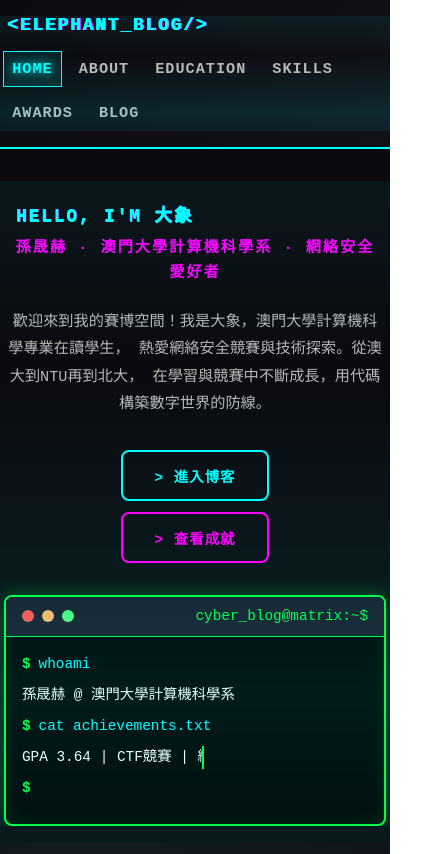
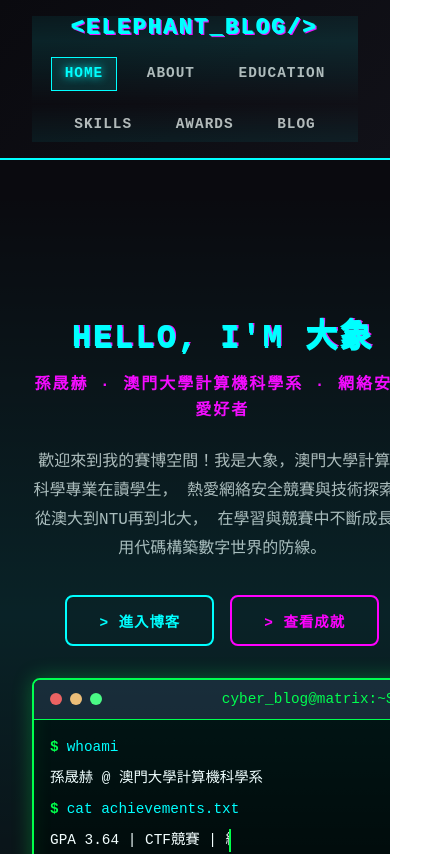
Before and after one commit to ElephantLikeCode/blog2, a React (Vite) app: page / in a window 390 px wide. Shown: the top 854 px of the page, 435 px wide, since content can reach past the window. Built offline with nearby package versions, Linux system fonts and the light colour scheme.

Commit message:
Remove outdated mobile responsiveness styles for skills section; streamline grid and card properties

```diff
--- a/src/components/Footer.css
+++ b/src/components/Footer.css
@@ -250,37 +250,6 @@
   }
 }
 
-@media (max-width: 600px) {
-  .footer-content {
-    grid-template-columns: 1fr;
-    gap: 1.2rem;
-    width: 100vw;
-    margin: 0;
-    padding: 0;
-    min-width: 0;
-    max-width: 100vw;
-  }
-  .footer-links {
-    flex-direction: row;
-    flex-wrap: wrap;
-    gap: 0.7rem;
-    justify-content: flex-start;
-    margin-bottom: 0.5rem;
-    width: 100vw;
-    min-width: 0;
-    max-width: 100vw;
-  }
-  .footer-link {
-    font-size: 0.95rem;
-    padding: 0 0.2rem;
-    margin: 0;
-    min-width: unset;
-    white-space: nowrap;
-    word-break: break-all;
-    overflow-wrap: break-word;
-  }
-}
-
 /* Hover Effects */
 .footer-section:hover .footer-title {
   animation: titleGlow 0.5s ease;
--- a/src/components/Header.css
+++ b/src/components/Header.css
@@ -135,41 +135,3 @@
     font-size: 0.9rem;
   }
 }
-
-@media (max-width: 600px) {
-  .header-content {
-    flex-direction: column;
-    align-items: flex-start;
-    width: 100vw;
-    min-width: 0;
-    max-width: 100vw;
-    overflow-x: hidden;
-  }
-  .logo {
-    font-size: 1.1rem;
-    word-break: break-all;
-    white-space: normal;
-    padding-left: 0.5rem;
-    padding-right: 0.5rem;
-    max-width: 100vw;
-  }
-  .nav-menu {
-    flex-wrap: wrap;
-    gap: 0.5rem;
-    width: 100vw;
-    min-width: 0;
-    max-width: 100vw;
-    justify-content: flex-start;
-    overflow-x: auto;
-    padding-left: 0.2rem;
-    padding-right: 0.2rem;
-  }
-  .nav-link {
-    font-size: 0.95rem;
-    padding: 0.3rem 0.5rem;
-    min-width: unset;
-    white-space: nowrap;
-    word-break: break-all;
-    overflow-wrap: break-word;
-  }
-}
--- a/src/components/Hero.css
+++ b/src/components/Hero.css
@@ -250,80 +250,3 @@
     max-width: 100%;
   }
 }
-
-@media (max-width: 600px) {
-  .hero-section {
-    min-height: unset;
-    height: auto;
-    padding: 1.5rem 0 1rem 0;
-    overflow: visible;
-  }
-  .hero-content {
-    grid-template-columns: 1fr;
-    gap: 1rem;
-    text-align: center;
-    width: 100vw;
-    min-width: 0;
-    max-width: 100vw;
-    margin: 0;
-    padding: 0;
-  }
-  .hero-title {
-    font-size: 1.3rem;
-    word-break: break-all;
-    white-space: normal;
-    padding: 0 0.5rem;
-  }
-  .hero-subtitle {
-    font-size: 0.95rem;
-    padding: 0 0.5rem;
-  }
-  .hero-description {
-    font-size: 0.95rem;
-    padding: 0 0.5rem;
-  }
-  .hero-buttons {
-    flex-direction: column;
-    align-items: center;
-    gap: 0.7rem;
-  }
-  .hero-visual {
-    margin-top: 1rem;
-    margin-bottom: 0;
-    width: 100vw;
-    min-width: 0;
-    max-width: 100vw;
-    justify-content: center;
-    align-items: center;
-  }
-  .cyber-terminal {
-    max-width: 98vw;
-    min-width: 0;
-    margin: 0 auto;
-  }
-  .logo, .hero-title, .glitch-text {
-    font-size: 1.1rem !important;
-    word-break: break-all;
-    white-space: normal;
-    padding-left: 0.5rem;
-    padding-right: 0.5rem;
-    max-width: 100vw;
-    overflow-x: hidden;
-  }
-  .hero-title {
-    font-size: 1.2rem !important;
-    text-align: left;
-    padding-left: 0.5rem;
-    padding-right: 0.5rem;
-    margin-bottom: 0.5rem;
-  }
-  .glitch-text {
-    font-size: 1.1rem !important;
-    word-break: break-all;
-    white-space: normal;
-    padding-left: 0.5rem;
-    padding-right: 0.5rem;
-    max-width: 100vw;
-    overflow-x: hidden;
-  }
-}
--- a/src/components/Skills.css
+++ b/src/components/Skills.css
@@ -266,32 +266,6 @@
   }
 }
 
-@media (max-width: 600px) {
-  .skills-grid {
-    grid-template-columns: 1fr;
-    gap: 1rem;
-    width: 100vw;
-    margin-left: 0;
-    margin-right: 0;
-    padding: 0;
-    min-width: 0;
-    max-width: 100vw;
-  }
-  .skill-category-card {
-    min-width: 0;
-    max-width: 100vw;
-    word-break: break-all;
-    overflow-wrap: break-word;
-    padding: 1rem 0.5rem;
-  }
-  .category-title, .skill-name {
-    word-break: break-all;
-    overflow-wrap: break-word;
-    white-space: normal;
-    font-size: 1rem;
-  }
-}
-
 /* Hover Effects */
 .skill-item:hover .skill-progress {
   box-shadow:
--- a/src/index.css
+++ b/src/index.css
@@ -1,21 +1,4 @@
 @import './cyber-theme.css';
-
-html, body {
-  width: 100vw;
-  max-width: 100vw;
-  overflow-x: hidden !important;
-  box-sizing: border-box;
-}
-
-#root, .container, main, section, header, footer {
-  max-width: 100vw;
-  overflow-x: hidden;
-  box-sizing: border-box;
-}
-
-* {
-  box-sizing: border-box !important;
-}
 
 body {
   margin: 0;
@@ -49,35 +32,6 @@ button:focus-visible {
   outline: 4px auto -webkit-focus-ring-color;
 }
 
-.section-title, .neon-text, h2, h3 {
-  word-break: break-all;
-  word-wrap: break-word;
-  white-space: normal;
-  overflow-wrap: break-word;
-}
-
-@media (max-width: 600px) {
-  body {
-    padding: 0 !important;
-    margin: 0 !important;
-  }
-  .container {
-    padding-left: 0 !important;
-    padding-right: 0 !important;
-    margin: 0 !important;
-    width: 100vw !important;
-    min-width: 0 !important;
-    max-width: 100vw !important;
-  }
-  .section-title, .neon-text, h2, h3 {
-    font-size: 1.2rem !important;
-    text-align: left;
-    padding-right: 10px;
-    padding-left: 10px;
-    line-break: anywhere;
-  }
-}
-
 @media (prefers-color-scheme: light) {
   :root {
     color: #213547;
```
